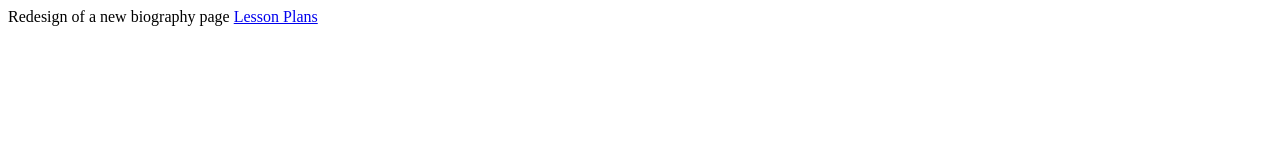
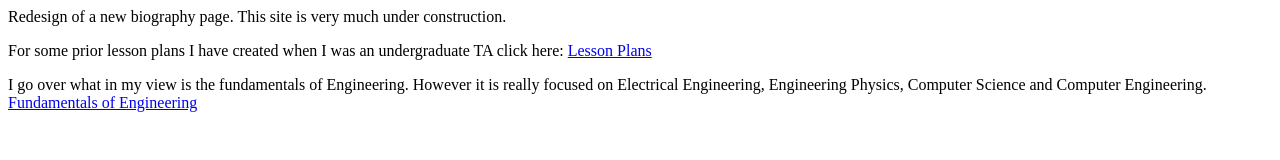
Before and after one commit to RonobirDas/ronobirdas.github.io, a plain HTML site: page index.html in a window 1280 px wide. Drawn offline with Linux system fonts and the light colour scheme.

Commit message:
Update index.html

```diff
--- a/index.html
+++ b/index.html
@@ -1,7 +1,10 @@
 <html>
 <header><title>New Page Setup</title></header>
 <body>
-Redesign of a new biography page
-  <a href="/lessonplans/">Lesson Plans</a>
+Redesign of a new biography page. This site is very much under construction.
+  <p> For some prior lesson plans I have created when I was an undergraduate TA click here:
+    <a href="/lessonplans/">Lesson Plans</a> </p>
+  <p> I go over what in my view is the fundamentals of Engineering. However it is really focused on Electrical Engineering, Engineering Physics, Computer Science and Computer Engineering.
+    <a href="/BasicEngineering/">Fundamentals of Engineering</a> </p>
 </body>
 </html>
```
